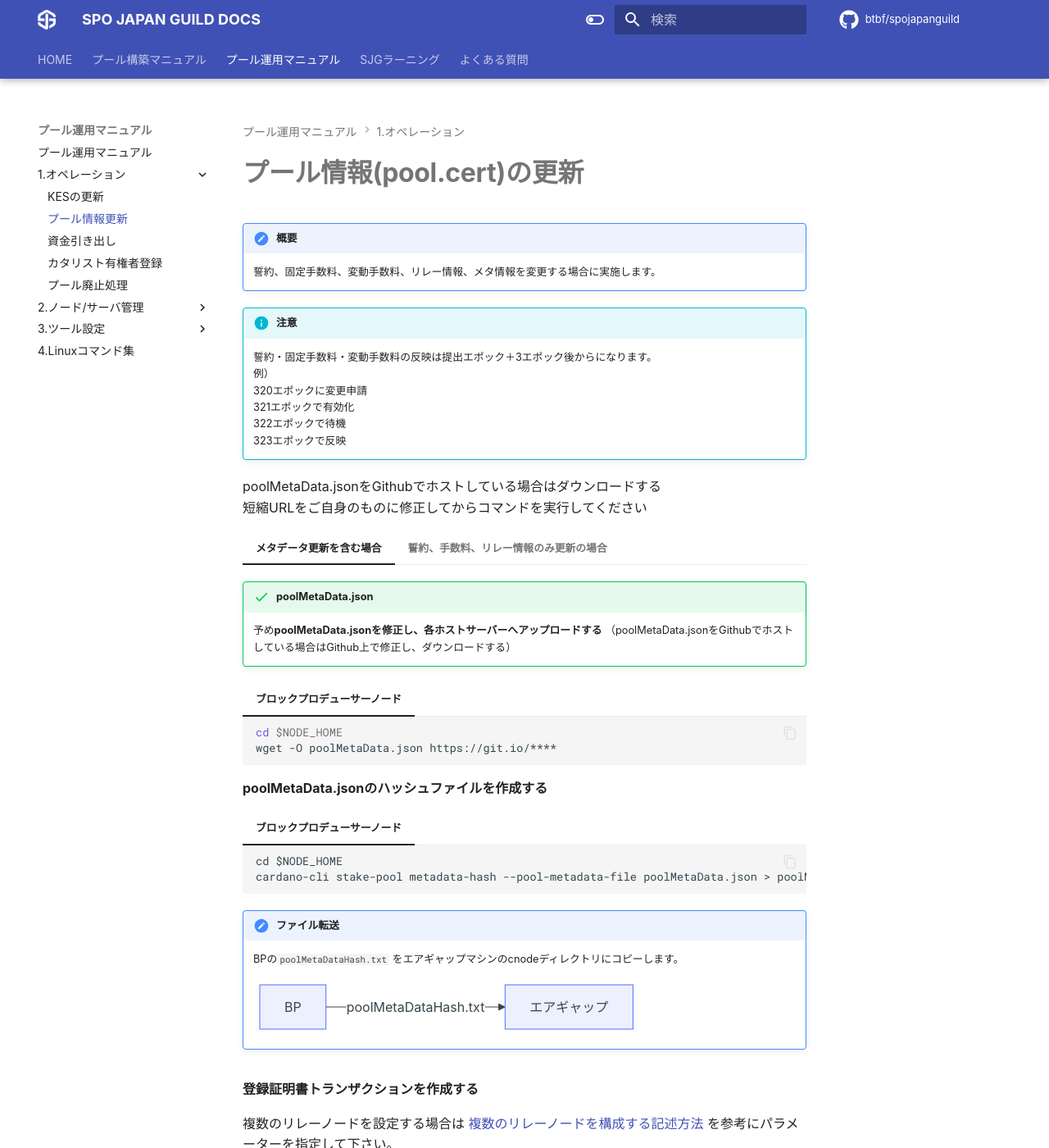
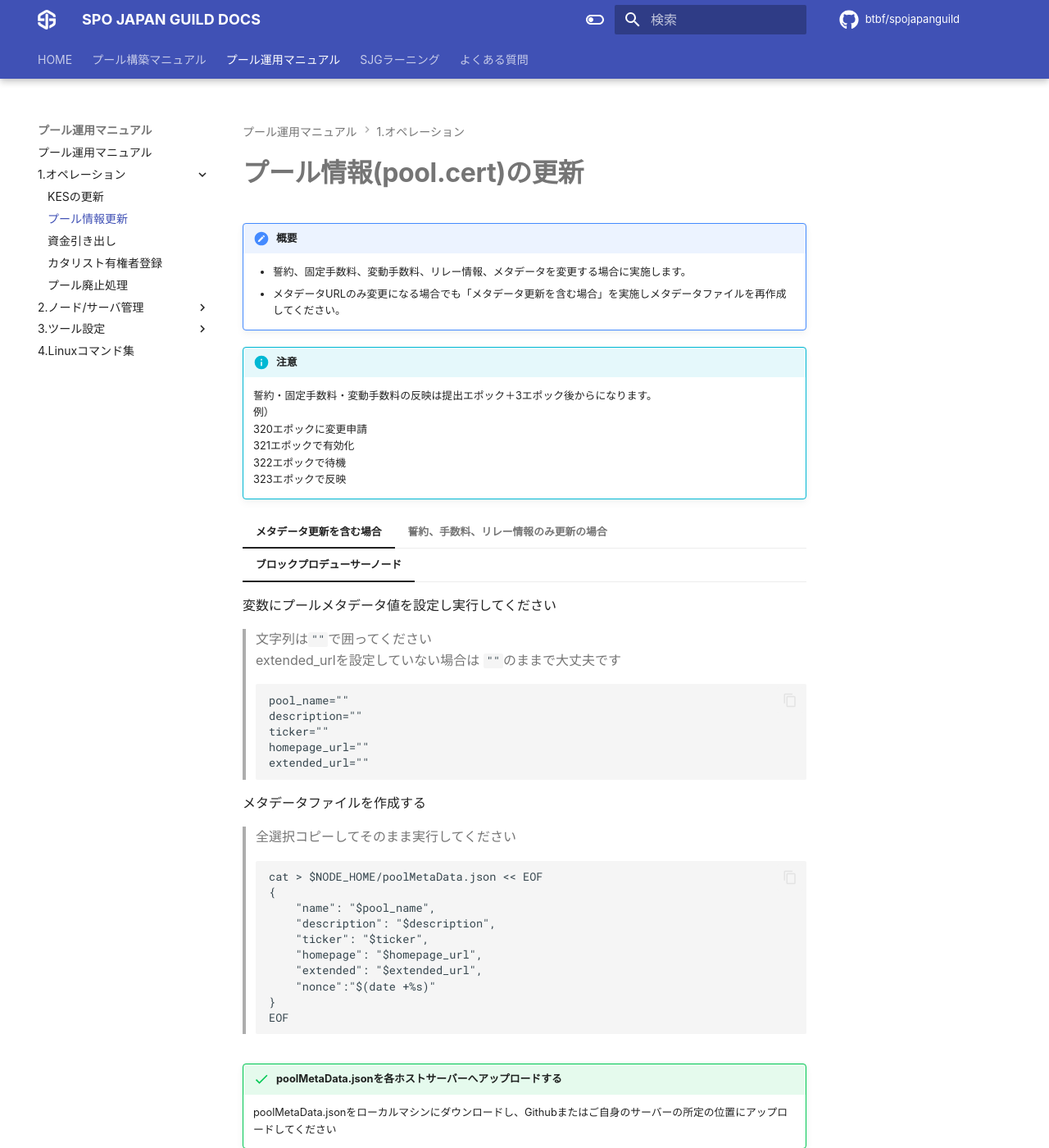
Before and after one commit to btbf/spojapanguild, an MkDocs documentation site: the page built from docs/operation/cert-update.md, in a window 1280 px wide and 1400 px high. Shown: the whole window at 82% size. Built offline with MkDocs 1.6.1 and Material for MkDocs 9.7.7, drawn with Linux system fonts in a browser that asks for light colours; comment, search, counter and statistics services are not loaded; some of the changed text lies outside the part shown.

Commit message:
プールメタデータにnonce値を追加

````diff
--- a/docs/operation/cert-update.md
+++ b/docs/operation/cert-update.md
@@ -1,7 +1,8 @@
 # **プール情報(pool.cert)の更新**
 
 !!! summary "概要"
-    誓約、固定手数料、変動手数料、リレー情報、メタ情報を変更する場合に実施します。
+    * 誓約、固定手数料、変動手数料、リレー情報、メタデータを変更する場合に実施します。
+    * メタデータURLのみ変更になる場合でも「メタデータ更新を含む場合」を実施しメタデータファイルを再作成してください。
 
 !!! info "注意"
     誓約・固定手数料・変動手数料の反映は提出エポック＋3エポック後からになります。
@@ -12,21 +13,39 @@
     323エポックで反映
 
 
-poolMetaData.jsonをGithubでホストしている場合はダウンロードする
-短縮URLをご自身のものに修正してからコマンドを実行してください
 === "メタデータ更新を含む場合"
-
-    !!! Success "poolMetaData.json"
-        予め**poolMetaData.jsonを修正し、各ホストサーバーへアップロードする**
-        （poolMetaData.jsonをGithubでホストしている場合はGithub上で修正し、ダウンロードする）
-
     === "ブロックプロデューサーノード"
-        ```bash
-        cd $NODE_HOME
-        wget -O poolMetaData.json https://git.io/****
+        変数にプールメタデータ値を設定し実行してください
+        > 文字列は`""`で囲ってください
+        > extended_urlを設定していない場合は `""`のままで大丈夫です
+        ```
+        pool_name=""
+        description=""
+        ticker=""
+        homepage_url=""
+        extended_url=""
         ```
 
-    **poolMetaData.jsonのハッシュファイルを作成する**
+        メタデータファイルを作成する
+        > 全選択コピーしてそのまま実行してください
+        ```
+        cat > $NODE_HOME/poolMetaData.json << EOF
+        {
+            "name": "$pool_name",
+            "description": "$description",
+            "ticker": "$ticker",
+            "homepage": "$homepage_url",
+            "extended": "$extended_url",
+            "nonce":"$(date +%s)"
+        }
+        EOF
+        ```
+
+    !!! Success "poolMetaData.jsonを各ホストサーバーへアップロードする"
+        poolMetaData.jsonをローカルマシンにダウンロードし、Githubまたはご自身のサーバーの所定の位置にアップロードしてください
+
+
+    **ハッシュ値確認**
 
     === "ブロックプロデューサーノード"
         ```text
@@ -34,12 +53,53 @@ poolMetaData.jsonをGithubでホストしている場合はダウンロードす
         cardano-cli stake-pool metadata-hash --pool-metadata-file poolMetaData.json > poolMetaDataHash.txt
         ```
 
+        オンラインファイルハッシュ値確認
+        > `https:****.**.**`をメタデータファイルのURLに置き換えてから実行してください
+
+        ```
+        cd $NODE_HOME
+        wget -O onlineMetaData.json https:****.**.**
+        ```
+
+        オンラインメタデータハッシュ値
+        ```
+        cardano-cli stake-pool metadata-hash --pool-metadata-file onlineMetaData.json > onlineMetaDataHash.txt
+        ```
+
+        ハッシュ値
+        ```
+        printf "\n　サーバー:$(cat poolMetaDataHash.txt)\nオンライン:$(cat onlineMetaDataHash.txt)\n\n"
+        ```
+        >ハッシュ値が一致する必要があります。異なる場合はホストサーバーへ正しくアップロードされているかご確認ください。
+
+        ハッシュ値が一致したら、確認用ファイルを削除する。
+        ```
+        rm onlineMetaDataHash.txt
+        rm onlineMetaData.json
+        ```
+
+
+
     !!! important "ファイル転送"
         BPの``poolMetaDataHash.txt`` をエアギャップマシンのcnodeディレクトリにコピーします。
         ``` mermaid
         graph LR
             A[BP] -->|poolMetaDataHash.txt| B[エアギャップ];
         ```
+
+    BPとエアギャップハッシュ値確認
+    === "ブロックプロデューサーノード"
+    ```bash
+    cd $NODE_HOME
+    $(cat poolMetaDataHash.txt)
+    ```
+
+    === "エアギャップオフラインマシン"
+    ```bash
+    cd $NODE_HOME
+    $(cat poolMetaDataHash.txt)
+    ```
+    > ハッシュ値が異なっている場合は、BPのpoolMetaDataHash.txtがエアギャップに正しくコピーされていません。
 
 === "誓約、手数料、リレー情報のみ更新の場合"
 
````
Also changed, not shown: docs/changelogs.md (+5 -0 lines), docs/index.md (+1 -1 lines).
